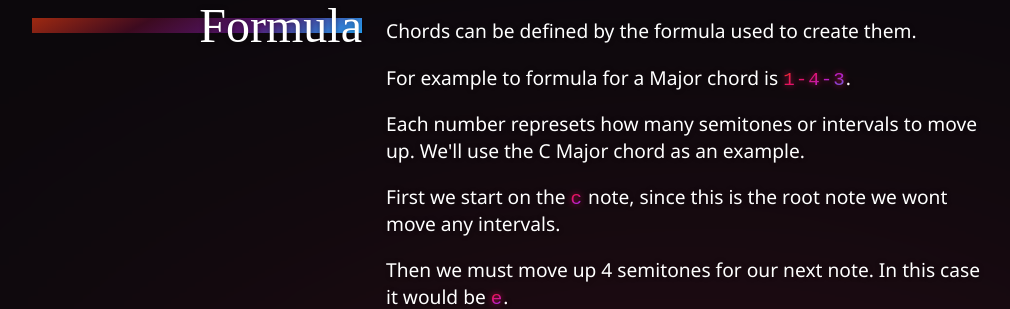
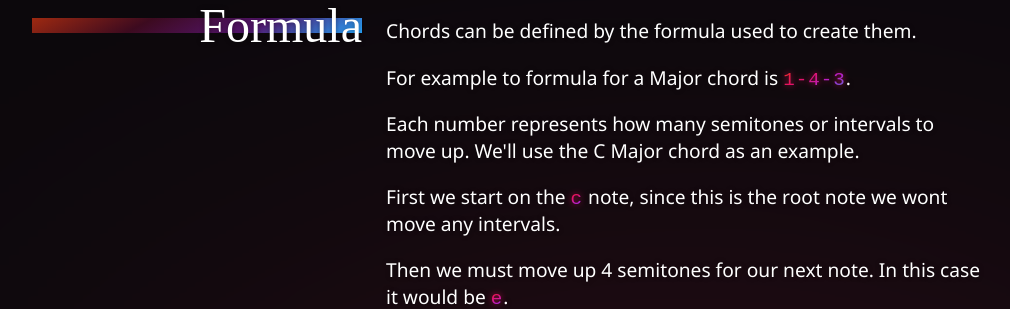
Before and after one commit to elliome/Mixo, a PHP site: page /chords/ in a window 1280 px wide. Shown: the part 958-1267 px from the top of the page, without its empty margins (108-1118 px from the left). Run offline with PHP 8.4, Linux system fonts and the light colour scheme; some libraries are stand-ins or nearby versions.

Commit message:
fixed spelling

```diff
--- a/chords/index.php
+++ b/chords/index.php
@@ -43,7 +43,7 @@
 
 				<p>Chords can be defined by the formula used to create them.</p>
 				<p>For example to formula for a Major chord is <span class="h2Desc">1-4-3</span>.</p>
-				<p>Each number represets how many semitones or intervals to move up. We'll use the C Major chord as an example.</p>
+				<p>Each number represents how many semitones or intervals to move up. We'll use the C Major chord as an example.</p>
 				<p>First we start on the <span class="h2Desc">C</span> note, since this is the root note we wont move any intervals.</p>
 				<p>Then we must move up 4 semitones for our next note. In this case it would be <span class="h2Desc">E</span>.</p>
 				<p>Next we will move up 3 notes from the previous note. 3 notes up from E would be <span class="h2Desc">G</span>. This makes the whole chord <span class="h2Desc">C-E-G</span>.</p>
```
